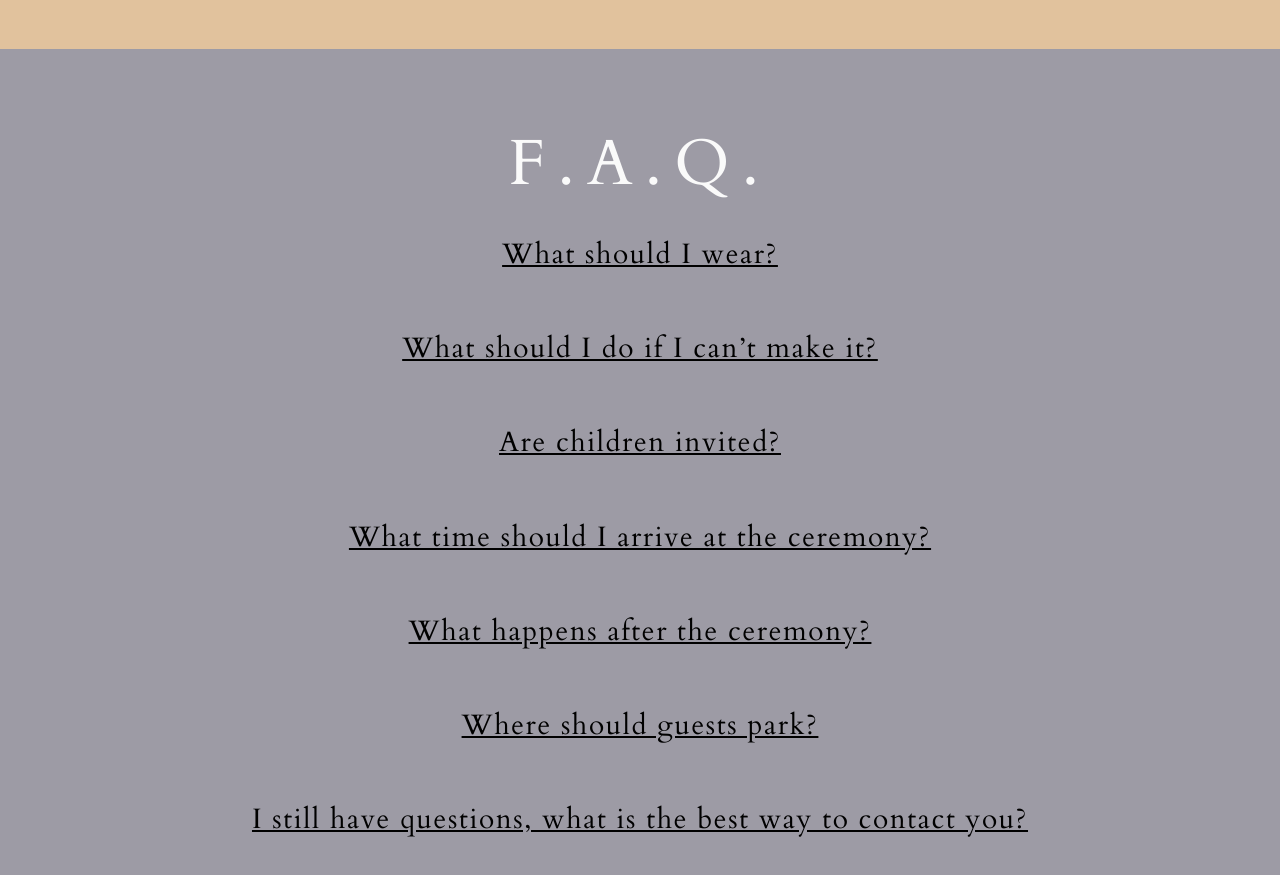
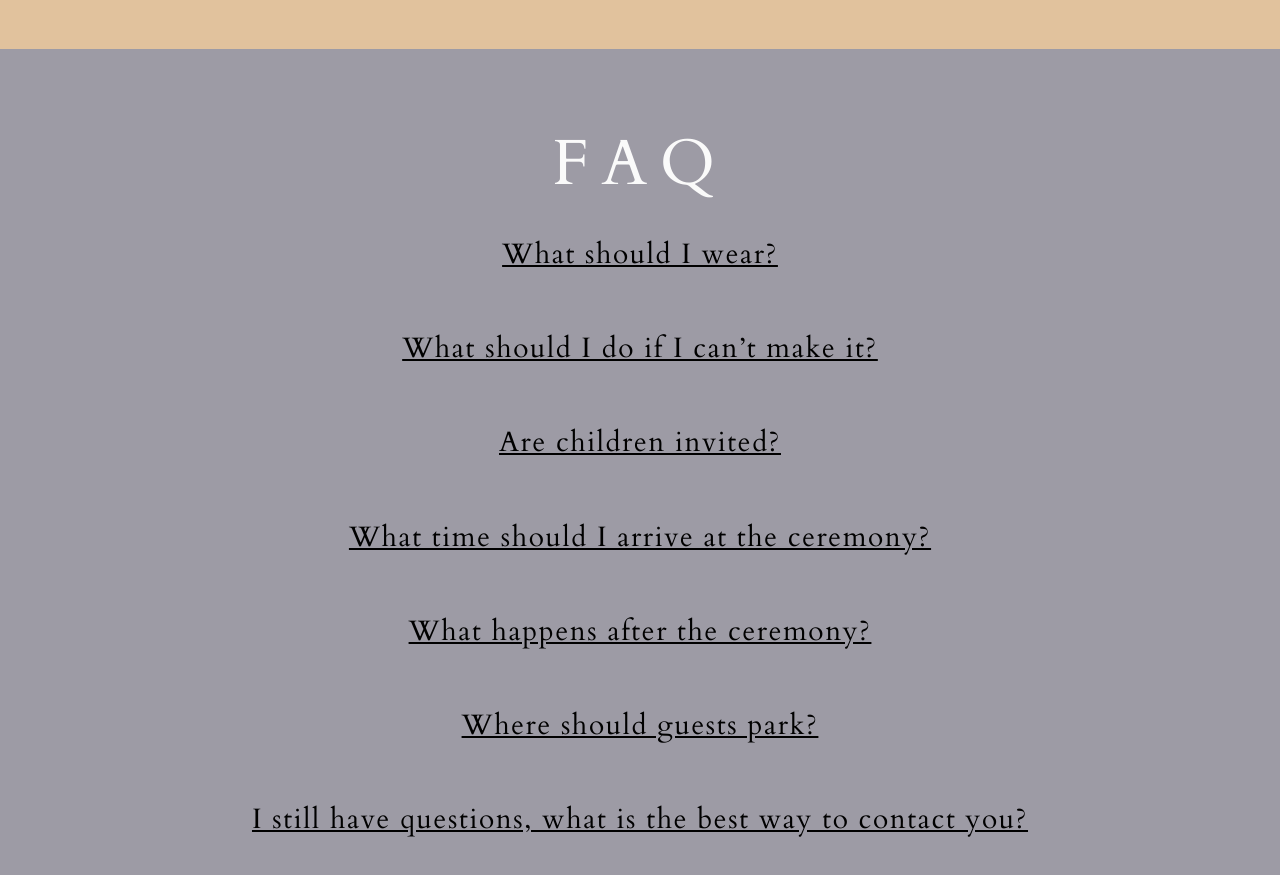
Before and after one commit to sevanspowell/wedding-website, a plain HTML site: page reception/index.html in a window 1280 px wide. Shown: the part 2680-3555 px from the top of the page. Drawn offline with Linux system fonts and the light colour scheme; files that its build step writes are made by us from their sources; files whose address does not match are found by name.

Commit message:
F.A.Q -> FAQ
- So that the FAQ title centers better.

```diff
--- a/reception/index.html
+++ b/reception/index.html
@@ -105,7 +105,7 @@
 
   <div class="placard">
     <div class="pane-title">
-      <h2>F.A.Q.</h2>
+      <h2>FAQ</h2>
       <span class="underline"></span>
     </div>
 
```
Also changed, not shown: wedding/index.html (+1 -1 lines).
